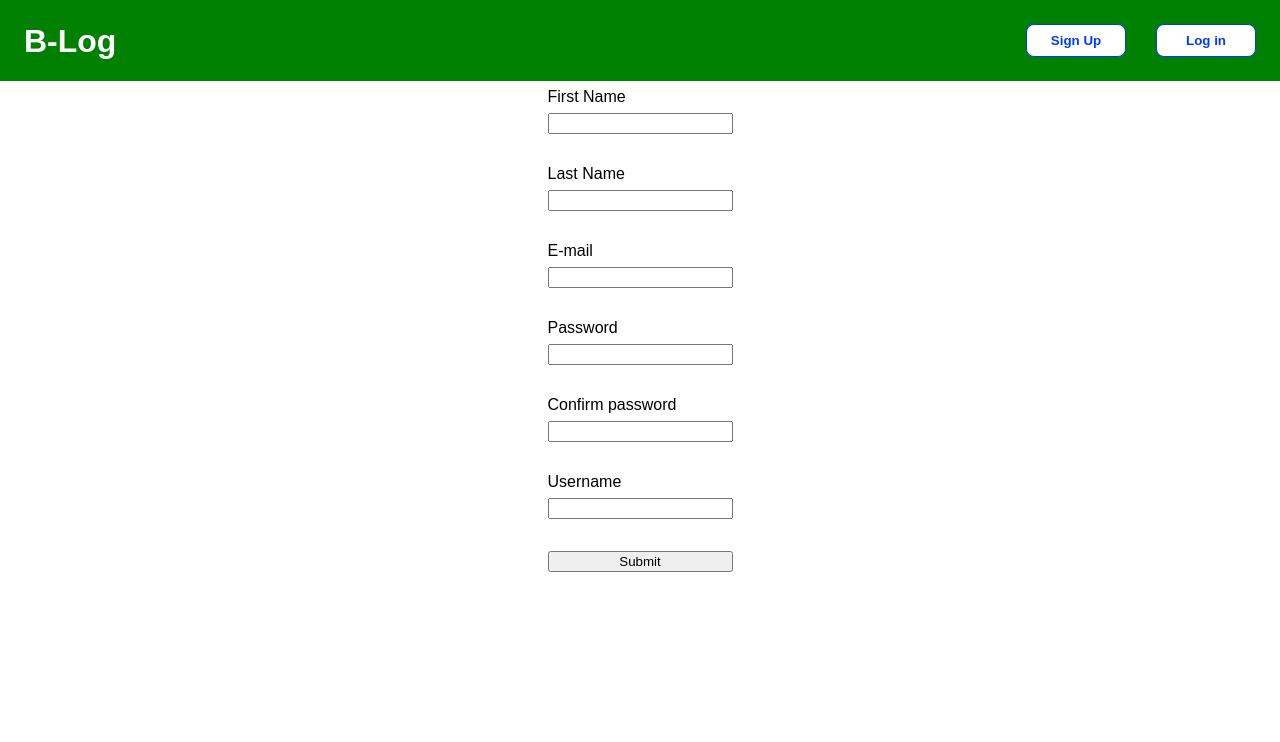
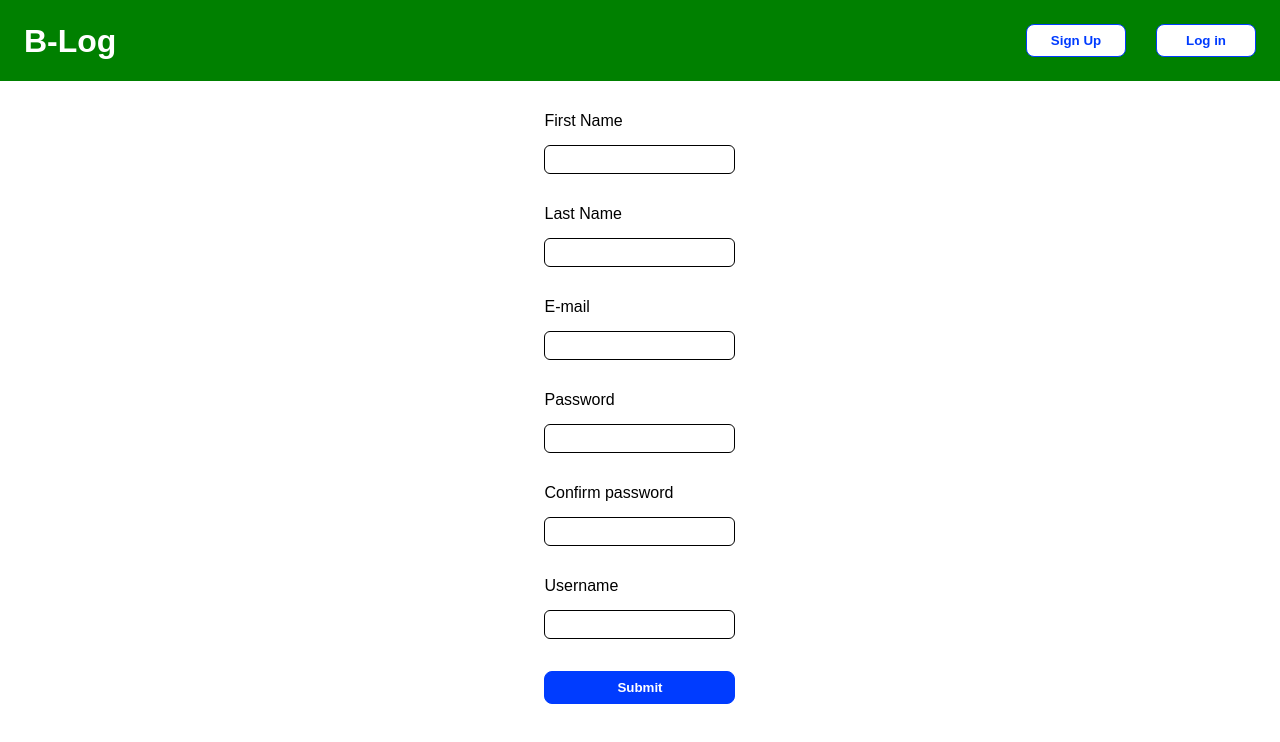
Before and after one commit to BuonicosII/blog-api-frontend, a React (Vite) app: page /sign-up in a window 1280 px wide. Shown: the top 742 px of the page. Built offline with nearby package versions, Linux system fonts and the light colour scheme.

Commit message:
Add styling for log in and sign up forms

```diff
--- a/src/components/log-in/log-in.jsx
+++ b/src/components/log-in/log-in.jsx
@@ -1,62 +1,77 @@
-import { useState } from "react"
-import { useNavigate } from "react-router-dom"
-import style from "./log-in.module.css"
+import { useState } from "react";
+import { useNavigate } from "react-router-dom";
+import style from "./log-in.module.css";
 
-export default function LogIn () {
-
-    const navigate = useNavigate()
-    const [user, setUser] = useState({})
+export default function LogIn() {
+  const navigate = useNavigate();
+  const [user, setUser] = useState({});
 
   function formUpdate(e) {
-
-        e.preventDefault()
+    e.preventDefault();
 
     const newUser = {
       ...user,
       password: document.querySelector("#password").value,
-            username: document.querySelector("#username").value
-        }
-        setUser(newUser)
-
+      username: document.querySelector("#username").value,
+    };
+    setUser(newUser);
   }
 
   async function formSubmit(e) {
-        e.preventDefault()
+    e.preventDefault();
     try {
-            const json = await fetch('http://localhost:3000/users/login', {
-                method: 'POST',
-                headers: {"Content-Type": "application/json"},
-                body: JSON.stringify(user)
-            })
-            const res = await json.json()
+      const json = await fetch("http://localhost:3000/users/login", {
+        method: "POST",
+        headers: { "Content-Type": "application/json" },
+        body: JSON.stringify(user),
+      });
+      const res = await json.json();
 
       if (typeof res === "string") {
-                console.log(res)
-                alert("Something is wrong with the data, check console")
+        console.log(res);
+        alert("Something is wrong with the data, check console");
       } else {
-                localStorage.setItem("token", JSON.stringify(res.token))
-                navigate("/")
+        localStorage.setItem("token", JSON.stringify(res.token));
+        navigate("/");
       }
     } catch (err) {
-            console.log(err)
+      console.log(err);
     }
-
   }
 
   return (
+    <main>
+      <div className={style.postFeed}>
         <div className={style.formHolder}>
           <form onSubmit={formSubmit}>
             <div className={style.divForm}>
               <label htmlFor="username">Username</label>
-                    <input onChange={formUpdate} type="text" name="username" id="username" value={user.username}/>
+              <input
+                onChange={formUpdate}
+                type="text"
+                name="username"
+                id="username"
+                value={user.username}
+                className={style.formInput}
+              />
             </div>
             <div className={style.divForm}>
               <label htmlFor="password">Password</label>
-                    <input onChange={formUpdate} type="password" id="password" name="password" value={user.password}/>
+              <input
+                onChange={formUpdate}
+                type="password"
+                id="password"
+                name="password"
+                value={user.password}
+                className={style.formInput}
+              />
             </div>
-                <button type="submit">Submit</button>
+            <button type="submit" className={style.confirm}>
+              Submit
+            </button>
           </form>
         </div>
-
-    )
+      </div>
+    </main>
+  );
 }
--- a/src/components/log-in/log-in.module.css
+++ b/src/components/log-in/log-in.module.css
@@ -13,3 +13,34 @@
 form {
   padding: 8px;
 }
+
+.postFeed {
+  display: flex;
+  flex-direction: column;
+  align-items: center;
+  justify-content: center;
+  grid-area: 1 / 2 / 2 / 5;
+}
+
+.formInput {
+  margin-top: 8px;
+  border-radius: 6px;
+  border: 1px solid black;
+  padding: 6px;
+}
+
+.confirm {
+  border: 1px solid rgb(0, 60, 255);
+  background-color: rgb(0, 60, 255);
+  color: rgb(255, 255, 255);
+  padding: 8px;
+  border-radius: 8px;
+  font-weight: bold;
+  min-width: 100px;
+}
+
+.confirm:hover,
+.cancel:hover {
+  filter: brightness(1.25);
+  cursor: pointer;
+}
--- a/src/components/sign-up-form/sign-up-form.jsx
+++ b/src/components/sign-up-form/sign-up-form.jsx
@@ -1,15 +1,13 @@
-import { useState } from "react"
-import { useNavigate } from "react-router-dom"
-import style from "./sign-up.module.css"
+import { useState } from "react";
+import { useNavigate } from "react-router-dom";
+import style from "./sign-up.module.css";
 
-export default function SignUp () {
-
-    const navigate = useNavigate()
-    const [user, setUser] = useState({})
+export default function SignUp() {
+  const navigate = useNavigate();
+  const [user, setUser] = useState({});
 
   function formUpdate(e) {
-
-        e.preventDefault()
+    e.preventDefault();
 
     const newUser = {
       ...user,
@@ -18,64 +16,110 @@ export default function SignUp () {
       email: document.querySelector("#email").value,
       password: document.querySelector("#password").value,
       passwordConfirm: document.querySelector("#passwordConfirm").value,
-            username: document.querySelector("#username").value
-        }
-        setUser(newUser)
-
+      username: document.querySelector("#username").value,
+    };
+    setUser(newUser);
   }
 
   async function formSubmit(e) {
-        e.preventDefault()
+    e.preventDefault();
     try {
-            const json = await fetch('http://localhost:3000/users/sign-up', {
-                method: 'POST',
-                headers: {"Content-Type": "application/json"},
-                body: JSON.stringify(user)
-            })
+      const json = await fetch("http://localhost:3000/users/sign-up", {
+        method: "POST",
+        headers: { "Content-Type": "application/json" },
+        body: JSON.stringify(user),
+      });
 
-            const res = await json.json()
+      const res = await json.json();
 
       if (Array.isArray(res)) {
-                console.log(res)
-                alert("Something is wrong with the data, check console")
+        console.log(res);
+        alert("Something is wrong with the data, check console");
       } else {
-                navigate("/log-in")
+        navigate("/log-in");
       }
     } catch (err) {
-            console.log(err)
+      console.log(err);
     }
-
   }
 
   return (
+    <main>
+      <div className={style.postFeed}>
         <div className={style.formHolder}>
           <form onSubmit={formSubmit}>
             <div className={style.divForm}>
               <label htmlFor="firstName">First Name</label>
-                    <input onChange={formUpdate} type="text" id="firstName" name="firstName" value={user.firstName}/>
+              <input
+                onChange={formUpdate}
+                type="text"
+                id="firstName"
+                name="firstName"
+                value={user.firstName}
+                className={style.formInput}
+              />
             </div>
             <div className={style.divForm}>
               <label htmlFor="lastName">Last Name</label>
-                    <input onChange={formUpdate} type="text" id="lastName" name="lastName" value={user.lastName}/>
+              <input
+                onChange={formUpdate}
+                type="text"
+                id="lastName"
+                name="lastName"
+                value={user.lastName}
+                className={style.formInput}
+              />
             </div>
             <div className={style.divForm}>
               <label htmlFor="email">E-mail</label>
-                    <input onChange={formUpdate} type="email" id="email" name="email" value={user.email}/>
+              <input
+                onChange={formUpdate}
+                type="email"
+                id="email"
+                name="email"
+                value={user.email}
+                className={style.formInput}
+              />
             </div>
             <div className={style.divForm}>
               <label htmlFor="password">Password</label>
-                    <input onChange={formUpdate} type="password" id="password" name="password" value={user.password}/>
+              <input
+                onChange={formUpdate}
+                type="password"
+                id="password"
+                name="password"
+                value={user.password}
+                className={style.formInput}
+              />
             </div>
             <div className={style.divForm}>
               <label htmlFor="passwordConfirm">Confirm password</label>
-                    <input onChange={formUpdate} type="password" name="passwordConfirm" id="passwordConfirm" value={user.passwordConfirm}/>
+              <input
+                onChange={formUpdate}
+                type="password"
+                name="passwordConfirm"
+                id="passwordConfirm"
+                value={user.passwordConfirm}
+                className={style.formInput}
+              />
             </div>
             <div className={style.divForm}>
               <label htmlFor="username">Username</label>
-                    <input onChange={formUpdate} type="text" name="username" id="username" value={user.username}/>
+              <input
+                onChange={formUpdate}
+                type="text"
+                name="username"
+                id="username"
+                value={user.username}
+                className={style.formInput}
+              />
             </div>
-                <button type="submit">Submit</button>
+            <button type="submit" className={style.confirm}>
+              Submit
+            </button>
           </form>
         </div>
-    )
+      </div>
+    </main>
+  );
 }
--- a/src/components/sign-up-form/sign-up.module.css
+++ b/src/components/sign-up-form/sign-up.module.css
@@ -13,3 +13,34 @@
 form {
   padding: 8px;
 }
+
+.postFeed {
+  display: flex;
+  flex-direction: column;
+  align-items: center;
+  justify-content: center;
+  grid-area: 1 / 2 / 2 / 5;
+}
+
+.formInput {
+  margin-top: 8px;
+  border-radius: 6px;
+  border: 1px solid black;
+  padding: 6px;
+}
+
+.confirm {
+  border: 1px solid rgb(0, 60, 255);
+  background-color: rgb(0, 60, 255);
+  color: rgb(255, 255, 255);
+  padding: 8px;
+  border-radius: 8px;
+  font-weight: bold;
+  min-width: 100px;
+}
+
+.confirm:hover,
+.cancel:hover {
+  filter: brightness(1.25);
+  cursor: pointer;
+}
```
Lines whose indentation alone changed are shown as unchanged.
